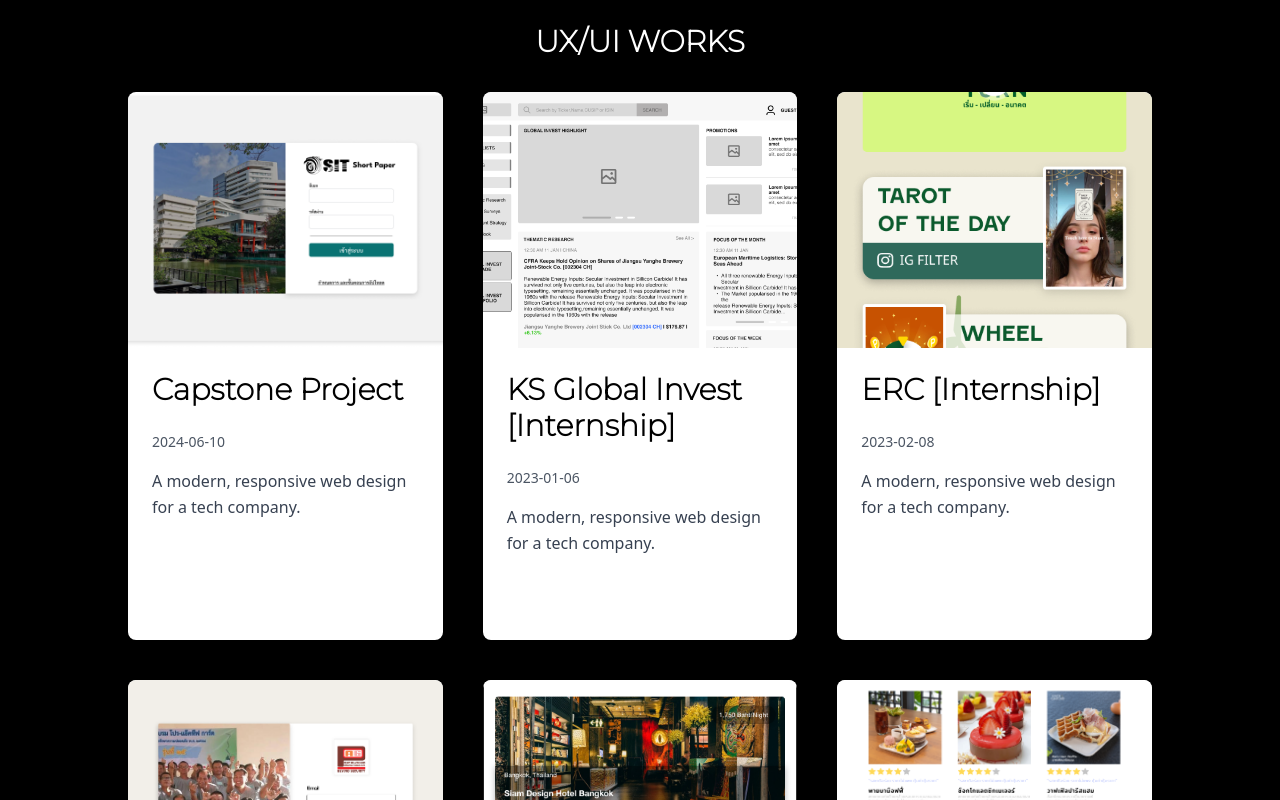
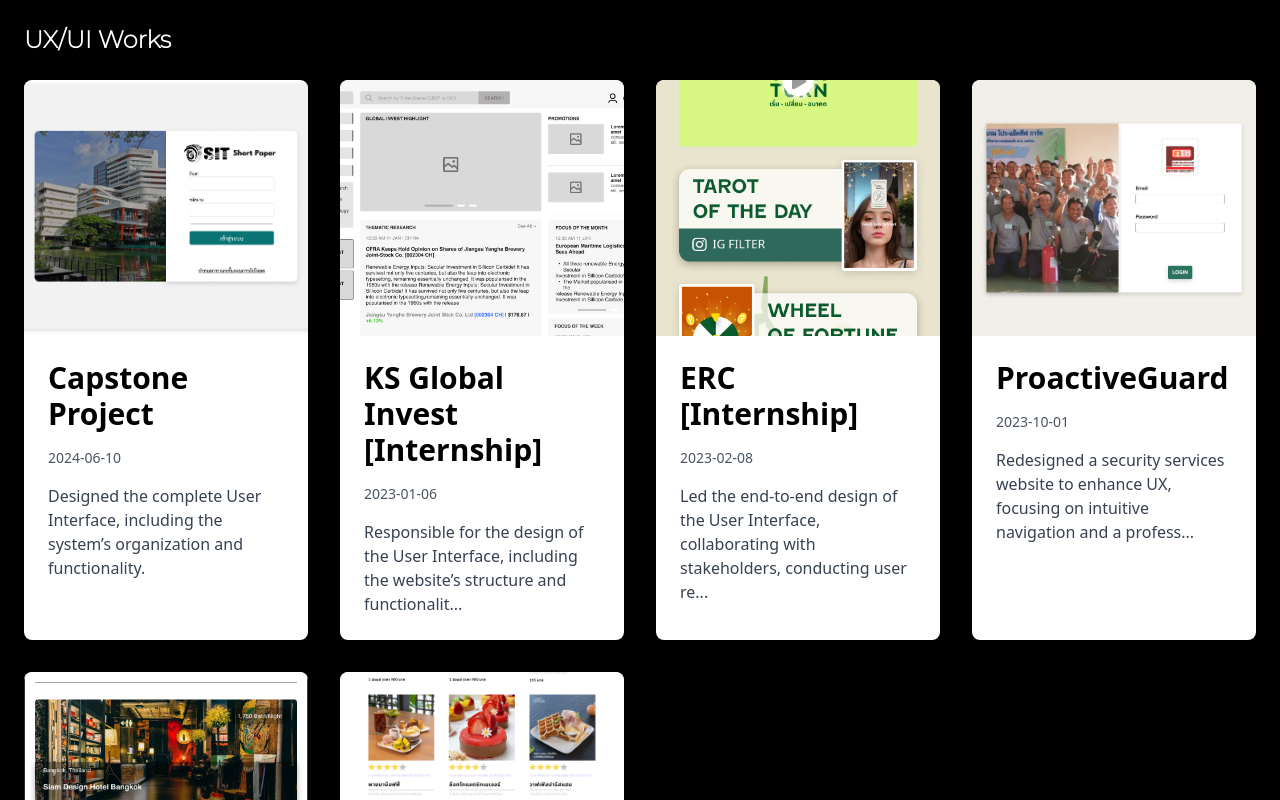
Before and after one commit to theerutth/Portfolio, a Vue app: page /uxui-works in a window 1280 px wide. Shown: the top 800 px of the page. Built offline with nearby package versions, Linux system fonts and the light colour scheme.

Commit message:
update_responsive

```diff
--- a/src/components/HobbyExplore.vue
+++ b/src/components/HobbyExplore.vue
@@ -1,9 +1,7 @@
 <template>
   <div class="min-h-screen bg-black p-6">
-    <h1
-      class="text-xl font-montserrat font-semibold text-white text-center mb-8 transform transition-all duration-300 ease-in-out hover:scale-105">
-      Others Works
-    </h1>
+    <h1 class="text-2xl font-bold mb-6 text-white font-montserrat">Others Works</h1>
+
     <!-- Card container -->
     <div class="grid grid-cols-1 sm:grid-cols-2 md:grid-cols-3 lg:grid-cols-4 gap-8">
       <!-- Each card representing a work -->
--- a/src/components/UxuiExplore.vue
+++ b/src/components/UxuiExplore.vue
@@ -1,44 +1,30 @@
 <template>
   <div class="min-h-screen bg-black p-6">
-    <h1 class="text-3xl font-bold mb-8 text-white font-montserrat text-center">UX/UI WORKS</h1>
+    <h1 class="text-2xl font-bold mb-6 text-white font-montserrat">UX/UI Works</h1>
 
     <!-- Card container -->
-    <div class="grid grid-cols-1 sm:grid-cols-2 lg:grid-cols-3 gap-10 max-w-screen-lg mx-auto">
+    <div class="grid grid-cols-1 sm:grid-cols-2 md:grid-cols-3 lg:grid-cols-4 gap-8">
       <div v-for="(work, index) in works" :key="index"
-        class="bg-white shadow-lg overflow-hidden flex flex-col rounded-lg cursor-pointer hover:shadow-2xl transition-all duration-300 hover:scale-105 ease-in-out"
+        class="bg-white shadow-lg rounded-lg overflow-hidden cursor-pointer hover:shadow-2xl hover:scale-105 transition-all duration-300 max-w-xs mx-auto"
         @click="openModal(index)">
         <!-- Image Gallery Section inside Card -->
         <div class="w-full h-64 overflow-hidden">
-          <img :src="work.images[0]" :alt="work.description"
-            class="w-full h-full object-cover transition-all duration-300 rounded-t-lg" />
+          <img :src="work.images[0]" :alt="work.description" class="w-full h-full object-cover rounded-t-lg" />
         </div>
 
         <!-- Work details -->
-        <div class="p-6 flex flex-col space-y-4">
-          <h2 class="text-3xl font-semibold text-black font-montserrat mb-2 hover:text-primary transition-colors">
-            {{ work.name }}
-          </h2>
-          <p class="text-gray-600 text-sm mb-3">{{ work.date }}</p>
-          <p class="text-gray-700 text-base leading-relaxed">{{ work.description }}</p>
-        </div>
-
-        <!-- Optional footer for actions -->
-        <div class="px-6 pb-6 mt-auto">
-          <button
-            class="w-full py-2 bg-primary text-white text-sm font-medium rounded-lg hover:bg-primary-dark transition-all duration-200">
-            View More
-          </button>
+        <div class="p-6 space-y-4">
+          <h2 class="text-3xl font-semibold text-black mb-2 hover:text-primary transition-colors">{{ work.name }}</h2>
+          <p class="text-gray-600 text-sm">{{ work.date }}</p>
+          <p class="text-gray-700 text-base">{{ truncateDescription(work.description) }}</p>
         </div>
       </div>
     </div>
 
     <!-- Fullscreen Modal -->
     <div v-if="isModalOpen" class="fixed inset-0 bg-white flex flex-col justify-center items-center z-50 p-6">
-      <!-- Close Button -->
-      <button @click="closeModal" class="absolute top-6 right-6 text-black text-4xl hover:text-gray-400 transition-all"
-        aria-label="Close Modal">
-        &times;
-      </button>
+      <button @click="closeModal"
+        class="absolute top-6 right-6 text-black text-4xl hover:text-gray-400">&times;</button>
 
       <!-- Horizontal Scrollable Image Gallery -->
       <div class="w-full h-3/4 flex overflow-x-auto space-x-4 px-10 modal-gallery">
@@ -48,10 +34,10 @@
       </div>
 
       <!-- Work Details -->
-      <div class="bg-gray-900 bg-opacity-90 p-6 rounded-lg text-white text-center mt-4 max-w-2xl">
-        <h2 class="text-2xl font-semibold font-montserrat mb-2 tracking-wide">{{ selectedWork.name }}</h2>
+      <div class="bg-black bg-opacity-90 p-6 rounded-lg text-white mt-4 max-w-2xl">
+        <h2 class="text-2xl font-semibold mb-2">{{ selectedWork.name }}</h2>
         <p class="text-gray-400 text-sm mb-3">{{ selectedWork.date }}</p>
-        <p class="text-gray-300 text-base leading-normal">{{ selectedWork.description }}</p>
+        <p class="text-gray-300 text-base">{{ selectedWork.description }}</p>
       </div>
     </div>
 
@@ -59,7 +45,7 @@
     <router-link to="/">
       <div class="flex justify-center mt-12">
         <button
-          class="text-white font-montserrat font-medium text-lg md:text-xl p-4 px-8 border-2 border-white rounded-full hover:bg-white hover:text-black transition-all duration-300 ease-in-out">
+          class="text-white font-medium text-lg p-4 px-8 border-2 border-white rounded-full hover:bg-white hover:text-black transition-all duration-300">
           HOME
         </button>
       </div>
@@ -67,30 +53,24 @@
   </div>
 </template>
 
-
 <script>
 import cp1 from '@/assets/uxui/cp1.png';
 import cp2 from '@/assets/uxui/cp2.png';
 import cp3 from '@/assets/uxui/cp3.png';
 import cp4 from '@/assets/uxui/cp4.png';
-
 import ks1 from '@/assets/uxui/ks1.png';
 import ks2 from '@/assets/uxui/ks2.png';
 import ks3 from '@/assets/uxui/ks3.png';
-
 import er1 from '@/assets/uxui/er1.png';
 import er2 from '@/assets/uxui/er2.png';
 import er3 from '@/assets/uxui/er3.png';
-
 import pa1 from '@/assets/uxui/pa1.png';
 import pa2 from '@/assets/uxui/pa2.png';
 import pa3 from '@/assets/uxui/pa3.png';
 import pa4 from '@/assets/uxui/pa4.png';
-
 import pt1 from '@/assets/uxui/pt1.png';
 import pt2 from '@/assets/uxui/pt2.png';
 import pt3 from '@/assets/uxui/pt3.png';
-
 import uxui1 from '@/assets/uxui/uxui1.png';
 import uxui2 from '@/assets/uxui/uxui2.png';
 
@@ -99,42 +79,12 @@ export default {
   data() {
     return {
       works: [
-        {
-          name: 'Capstone Project',
-          date: '2024-06-10',
-          description: 'A modern, responsive web design for a tech company.',
-          images: [cp1, cp2, cp3, cp4],
-        },
-        {
-          name: 'KS Global Invest [Internship]',
-          date: '2023-01-06',
-          description: 'A modern, responsive web design for a tech company.',
-          images: [ks1, ks2, ks3],
-        },
-        {
-          name: 'ERC [Internship]',
-          date: '2023-02-08',
-          description: 'A modern, responsive web design for a tech company.',
-          images: [er1, er2, er3],
-        },
-        {
-          name: 'ProactiveGuard',
-          date: '2023-10-01',
-          description: 'A modern, responsive web design for a tech company.',
-          images: [pa1, pa2, pa3, pa4],
-        },
-        {
-          name: 'Plan Trip Application',
-          date: '2024-06-17',
-          description: 'A modern, responsive web design for a tech company.',
-          images: [pt1, pt2, pt3],
-        },
-        {
-          name: 'Menu Preview Design',
-          date: '2023-12-23',
-          description: 'A modern, responsive web design for a tech company.',
-          images: [uxui1, uxui2],
-        },
+        { name: 'Capstone Project', date: '2024-06-10', description: 'Designed the complete User Interface, including the system’s organization and functionality.', images: [cp1, cp2, cp3, cp4] },
+        { name: 'KS Global Invest [Internship]', date: '2023-01-06', description: 'Responsible for the design of the User Interface, including the website’s structure and functionality.', images: [ks1, ks2, ks3] },
+        { name: 'ERC [Internship]', date: '2023-02-08', description: 'Led the end-to-end design of the User Interface, collaborating with stakeholders, conducting user research, and ensuring system functionality aligned with project goals.', images: [er1, er2, er3] },
+        { name: 'ProactiveGuard', date: '2023-10-01', description: 'Redesigned a security services website to enhance UX, focusing on intuitive navigation and a professional visual layout.', images: [pa1, pa2, pa3, pa4] },
+        { name: 'Plan Trip Application', date: '2024-06-17', description: 'Designed a travel planning app, focusing on user research, user flows, and creating a seamless UX across devices.', images: [pt1, pt2, pt3] },
+        { name: 'Menu Preview Design', date: '2023-12-23', description: 'Designed a user-friendly, visually appealing menu for a food ordering service with an emphasis on mobile responsiveness.', images: [uxui1, uxui2] }
       ],
       isModalOpen: false,
       selectedWork: {},
@@ -150,34 +100,33 @@ export default {
       this.isModalOpen = false;
       document.body.style.overflow = ''; // Re-enable scrolling
     },
+    truncateDescription(description) {
+      return description.length > 100 ? `${description.substring(0, 100)}...` : description;
+    },
   },
 };
 </script>
+
 <style scoped>
-/* Modal Image Gallery */
 .modal-gallery {
   display: flex;
   overflow-x: auto;
-  white-space: nowrap;
   scroll-snap-type: x mandatory;
   width: 100%;
   height: 100%;
   align-items: center;
 }
 
-/* Hide scrollbar */
 .modal-gallery::-webkit-scrollbar {
   display: none;
 }
 
-/* Ensure images fit the screen */
 .modal-gallery img {
   width: 100%;
   height: 100%;
   object-fit: contain;
 }
 
-/* Optional styling for modal content */
 .modal-gallery div {
   scroll-snap-align: start;
 }
```
